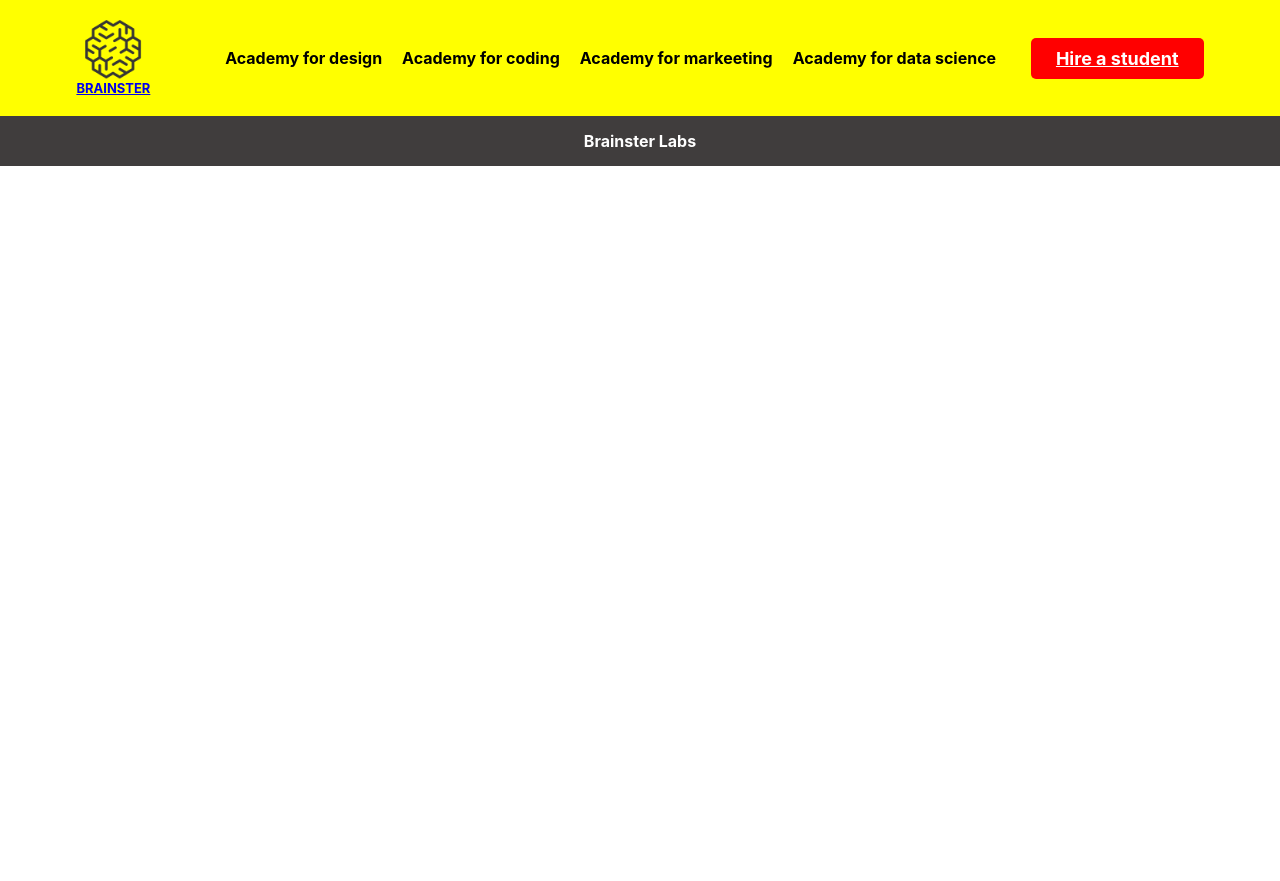
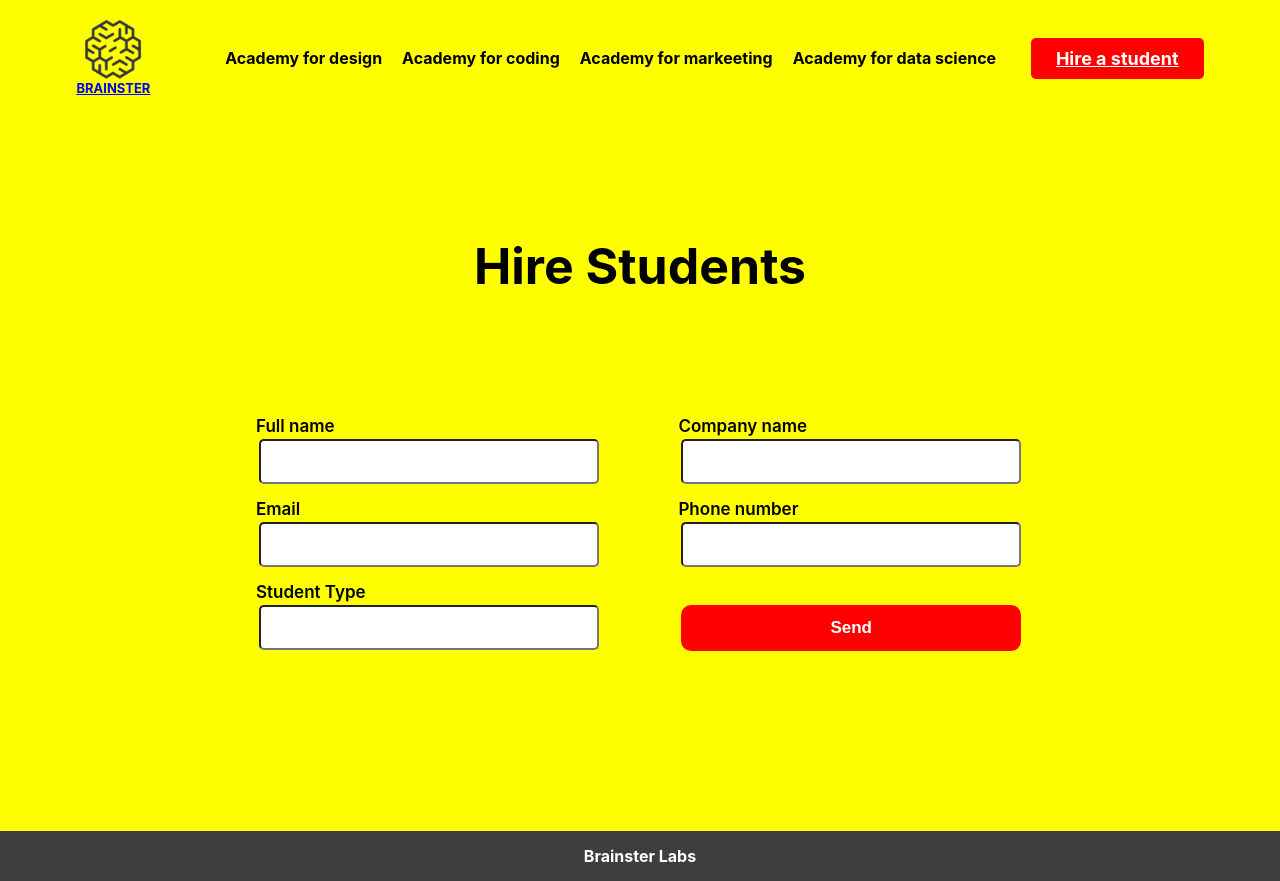
Before and after one commit to Mihail-Kotevski/MyProjects, a React (Create React App) app in the folder brainster-labs-react/: page /hireStudent in a window 1280 px wide. Before the commit the page ends 800 px from the top, so only its background shows below. Built offline with nearby package versions, Linux system fonts and the light colour scheme.

Commit message:
Added code for form

```diff
--- a/brainster-labs-react/src/components/form/Form.tsx
+++ b/brainster-labs-react/src/components/form/Form.tsx
@@ -2,5 +2,27 @@ import React from "react";
 import "../form/form.css";
 
 export default function Form() {
-  return <div className="form"></div>;
+  return (
+    <div className="form">
+      <h1>Hire Students</h1>
+      <form>
+        <div className="left">
+          <label>Full name</label>
+          <input type="text" />
+          <label>Email</label>
+          <input type="text" />
+          <label>Student Type</label>
+          <input type="text" />
+        </div>
+        <div className="right">
+          <label>Company name</label>
+          <input type="text" />
+          <label>Phone number</label>
+          <input type="text" />
+          <label className="button-label">/</label>
+          <button>Send</button>
+        </div>
+      </form>
+    </div>
+  );
 }
--- a/brainster-labs-react/src/components/form/form.css
+++ b/brainster-labs-react/src/components/form/form.css
@@ -1,4 +1,50 @@
 .form {
   background-color: yellow;
   width: 100%;
+  text-align: center;
+  padding: 80px 0;
 }
+.form h1 {
+  margin: 0;
+  font-size: 50px;
+  padding: 40px 0;
+}
+.form form {
+  display: flex;
+  width: 60%;
+  margin: auto;
+  justify-content: space-between;
+  padding: 80px 0;
+}
+
+.form form div {
+  text-align: start;
+  display: flex;
+  flex-direction: column;
+  width: 45%;
+}
+.form form div label {
+  font-weight: 600;
+  font-size: 17px;
+}
+.form form div input {
+  padding: 13px;
+  margin: 3px;
+  border-radius: 5px;
+  margin-bottom: 15px;
+}
+.form form div .button-label {
+  visibility: hidden;
+}
+.form form div button {
+  padding: 13px;
+  background-color: red;
+  font-weight: 600;
+  font-size: 17px;
+  margin: 3px;
+  border: none;
+  color: white;
+  font-weight: bold;
+  border-radius: 10px;
+  margin-bottom: 20px;
+}
```
